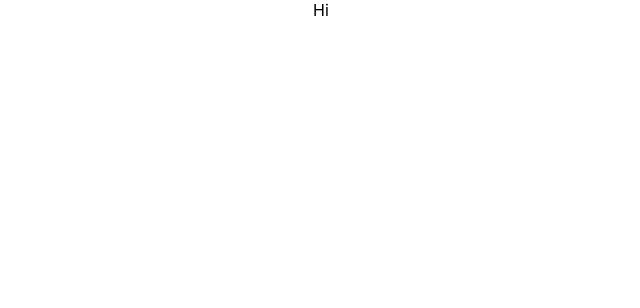
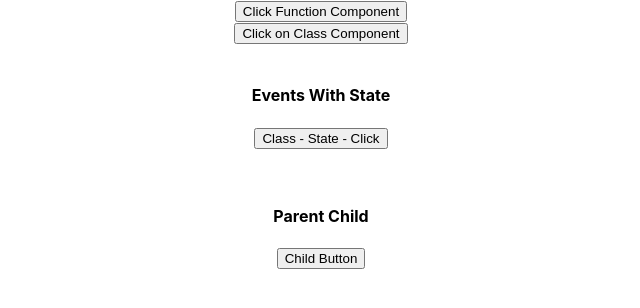
Before and after one commit to AmanKamani/react-topics, a React (Create React App) app: page / in a window 1280 px wide. Shown: the top 308 px of the page, without its empty margins (319-959 px from the left). Built offline with nearby package versions, Linux system fonts and the light colour scheme.

Commit message:
Event-Binding
- Added function comopnent event binding.
- Added class component event binding.
    - If the event handler modifies the state then,
      it should be declared with ES6 Syntax or
      has to bind this keyword.

- Added Parent Child event binding.

```diff
--- a/src/App.tsx
+++ b/src/App.tsx
@@ -1,11 +1,24 @@
 import React from 'react';
 import logo from './logo.svg';
 import './App.css';
+import FunctionComponent1 from './components/func-component1';
+import ClassComponent1 from './components/class-component1';
+import ClassEventWithState from './components/class-event-with-state';
+import ParentComponent from './components/parent-child/parent-component';
 
 function App() {
   return (
     <div className="App">
-      Hi
+      <FunctionComponent1 />
+      <ClassComponent1 />
+
+      <br />
+      <h4> Events With State </h4>
+      <ClassEventWithState />
+
+      <br />
+      <h4>Parent Child</h4>
+      <ParentComponent />
     </div>
   );
 }
--- /dev/null
+++ b/src/components/class-component1.tsx
@@ -0,0 +1,25 @@
+import { Component } from "react";
+
+class ClassComponent1 extends Component<{}, {count: number}> {
+
+    constructor(props: {}){
+        super(props);
+        this.state = {
+            count: 0
+        };
+    }
+
+    clickHandler() {
+        alert("clicked!!")
+    }
+
+    render() {
+        return (
+            <div>
+                <button onClick={this.clickHandler}>Click on Class Component</button>
+            </div>
+        )
+    }
+}
+
+export default ClassComponent1;
--- /dev/null
+++ b/src/components/class-event-with-state.tsx
@@ -0,0 +1,73 @@
+import { Component } from "react";
+
+class ClassEventWithState extends Component<{}, {count: number}> {
+
+    constructor(props: {}) {
+        super(props);
+
+        this.state = {
+            count: 0
+        };
+
+        // 3rd way to bind the method
+        // this.clickHandler = this.clickHandler.bind(this);
+    }
+
+    // clickHandler(){
+    //     this.setState({
+    //         count: this.state.count + 1
+    //     });
+    // }
+
+    // for the 4th way
+    clickHandler = () => {
+        this.setState({
+            count: this.state.count + 1
+        });
+    }
+
+    render() {
+        let message = "";
+        if(this.state.count > 0)
+            message = `You clicked on Class Button - ${this.state.count}`;
+
+        return (
+            <div>
+
+                {
+                 /**
+                 * below button line will give error that setState is undefined
+                 * <button onClick={this.clickHandler}>Class - State - Click</button>
+                 * if we declare the same function with ES6 syntax (Fat Arrow), It will work.
+                 */
+                }
+
+                {
+                    // 1st way to bind method
+                    // <button onClick={this.clickHandler.bind(this)}>Class - State - Click</button>
+                }
+
+                {
+                    // 2nd way to bind
+                    // <button onClick={() => this.clickHandler()}>Class - State - Click</button>
+                }
+
+                {
+                    // 3rd way to bind
+                    // declare event binder in the constructor
+                    // <button onClick={this.clickHandler}>Class - State - Click</button>
+                }
+
+                {
+                    // 4th way to bind
+                    // declare method with ES 6 syntax ( Fat Arrow )
+                }
+                <button onClick={this.clickHandler}>Class - State - Click</button>
+                <p>{message}</p>
+
+            </div>
+        );
+    }
+}
+
+export default ClassEventWithState;
--- /dev/null
+++ b/src/components/func-component1.tsx
@@ -0,0 +1,14 @@
+const FunctionComponent1 = () => {
+
+    const clickHandler = () => {
+        alert("You clicked!!");
+    };
+
+    return (
+        <div>
+            <button onClick={clickHandler}>Click Function Component</button>
+        </div>
+    )
+};
+
+export default FunctionComponent1;
--- /dev/null
+++ b/src/components/parent-child/child-component.tsx
@@ -0,0 +1,13 @@
+function ChildComponent(props: any){
+
+
+    let counter = 0;
+
+    return (
+        <div>
+            <button onClick={() => props.onclick(counter = counter+1)}>Child Button</button>
+        </div>
+    )
+}
+
+export default ChildComponent;
--- /dev/null
+++ b/src/components/parent-child/parent-component.tsx
@@ -0,0 +1,16 @@
+import ChildComponent from "./child-component";
+
+function ParentComponent() {
+
+    const onclick = (clickNumber: number) => {
+        alert(`Hi from parent with click ${clickNumber}`)
+    }
+
+    return (
+        <div>
+            <ChildComponent onclick={onclick}/>
+        </div>
+    );
+}
+
+export default ParentComponent;
```
